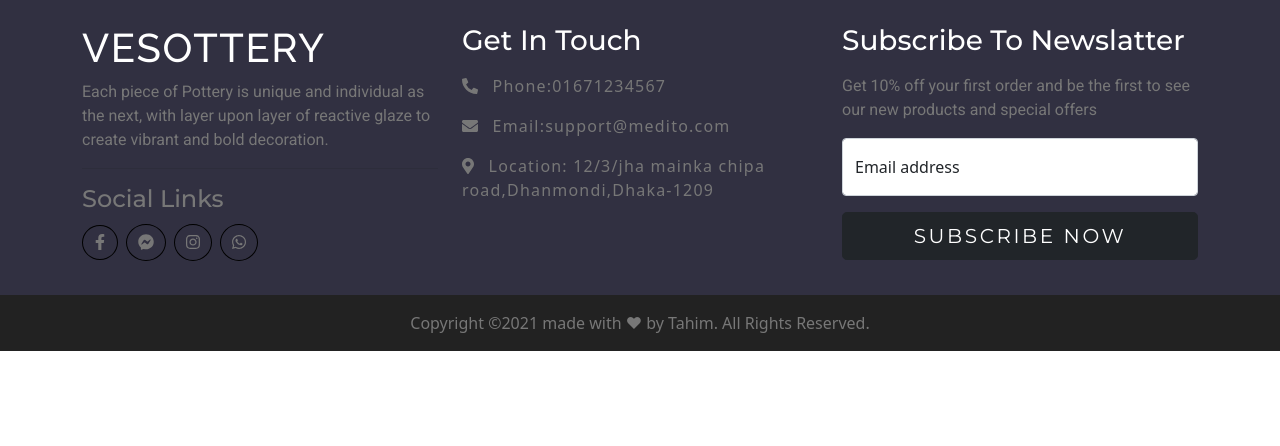
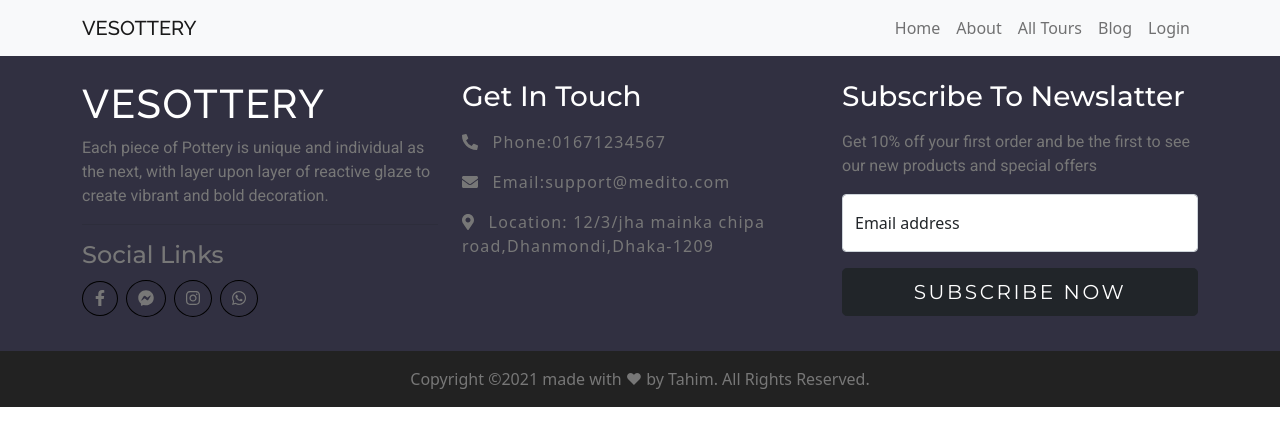
Before and after one commit to IH-Tahim/VESOTTERY-vase-website-client-side, a React (Create React App) app: page /login in a window 1280 px wide. Shown: the top 446 px of the page. Built offline with nearby package versions, Linux system fonts and the light colour scheme; no server answers.

Commit message:
navigation done

```diff
--- a/src/App.js
+++ b/src/App.js
@@ -4,6 +4,7 @@ import { BrowserRouter as Router, Switch, Route } from "react-router-dom";
 import AuthProvider from './Contexts/AuthProvider';
 import Footer from './Pages/Shared/Footer/Footer';
 import Home from './Pages/Home/Home';
+import Navigation from './Pages/Shared/Navigation/Navigation';
 
 
 function App() {
@@ -14,7 +15,7 @@ function App() {
 
         <Router>
 
-          {/* <Header /> */}
+          <Navigation />
           <Switch>
             <Route exact path="/">
               <Home></Home>
--- /dev/null
+++ b/src/Pages/Shared/Navigation/Navigation.css
@@ -0,0 +1,4 @@
+.main_logo{
+    font-family: 'Raleway', sans-serif;
+    font-weight: 500;
+}
--- /dev/null
+++ b/src/Pages/Shared/Navigation/Navigation.js
@@ -0,0 +1,44 @@
+import React from 'react';
+import './Navigation.css';
+import { Container, Nav, Navbar, NavDropdown } from 'react-bootstrap';
+import { Link } from 'react-router-dom';
+import useAuth from '../../../Hooks/useAuth';
+
+const Navigation = () => {
+    const { logOut, user } = useAuth();
+    return (
+        <div>
+            <>
+                <Navbar bg="light" variant="light" expand="lg" sticky="top">
+                    <Container>
+                        <Navbar.Brand as={Link} to="/" className="main_logo">VESOTTERY</Navbar.Brand>
+                        <Navbar.Toggle aria-controls="responsive-navbar-nav" />
+
+                        <Navbar.Collapse id="responsive-navbar-nav" className="justify-content-end">
+                            <Nav>
+                                <Nav.Link as={Link} to="/home">Home</Nav.Link>
+                                <Nav.Link as={Link} to="/about">About</Nav.Link>
+                                <Nav.Link as={Link} to="/tours">All Tours</Nav.Link>
+                                <Nav.Link as={Link} to="/blogs">Blog</Nav.Link>
+                                {user?.email ?
+                                    <NavDropdown title={user.displayName} id="collasible-nav-dropdown">
+                                        <NavDropdown.Item as={Link} to="/myOrders">My Orders</NavDropdown.Item>
+                                        <NavDropdown.Item as={Link} to="/addtour">Add Tour</NavDropdown.Item>
+                                        <NavDropdown.Item as={Link} to="/manageOrders">Manage All Orders</NavDropdown.Item>
+                                        <NavDropdown.Divider />
+                                        <NavDropdown.Item onClick={logOut} >Log Out</NavDropdown.Item>
+                                    </NavDropdown> : <Nav.Link as={Link} to="/login">Login</Nav.Link>}
+
+
+
+
+                            </Nav>
+                        </Navbar.Collapse>
+                    </Container>
+                </Navbar>
+            </>
+        </div>
+    );
+};
+
+export default Navigation;
```
